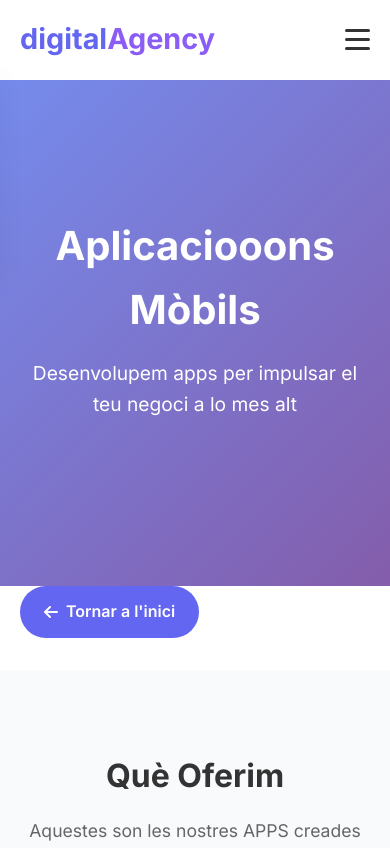
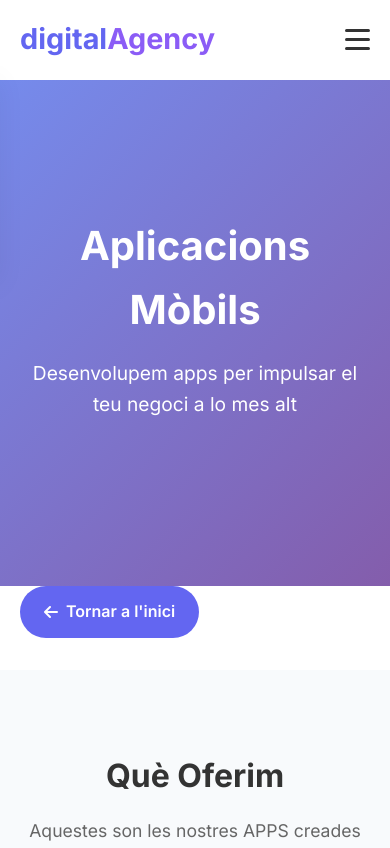
Before and after one commit to Hector4747/Practica-Final-Html5-Hector, a plain HTML site: page aplicacionsmobils.html in a window 390 px wide. Shown: the top 848 px of the page. Drawn offline with Linux system fonts and the light colour scheme.

Commit message:
Update aplicacionsmobils.html

```diff
--- a/aplicacionsmobils.html
+++ b/aplicacionsmobils.html
@@ -368,7 +368,7 @@ section {
     <section class="hero">
         <div class="hero-background"></div>
         <div class="hero-content">
-            <h1 class="hero-title">Aplicaciooons Mòbils</h1>
+            <h1 class="hero-title">Aplicacions Mòbils</h1>
             <p class="hero-subtitle">Desenvolupem apps per impulsar el teu negoci a lo mes alt</p>
         </div>
     </section>
```
